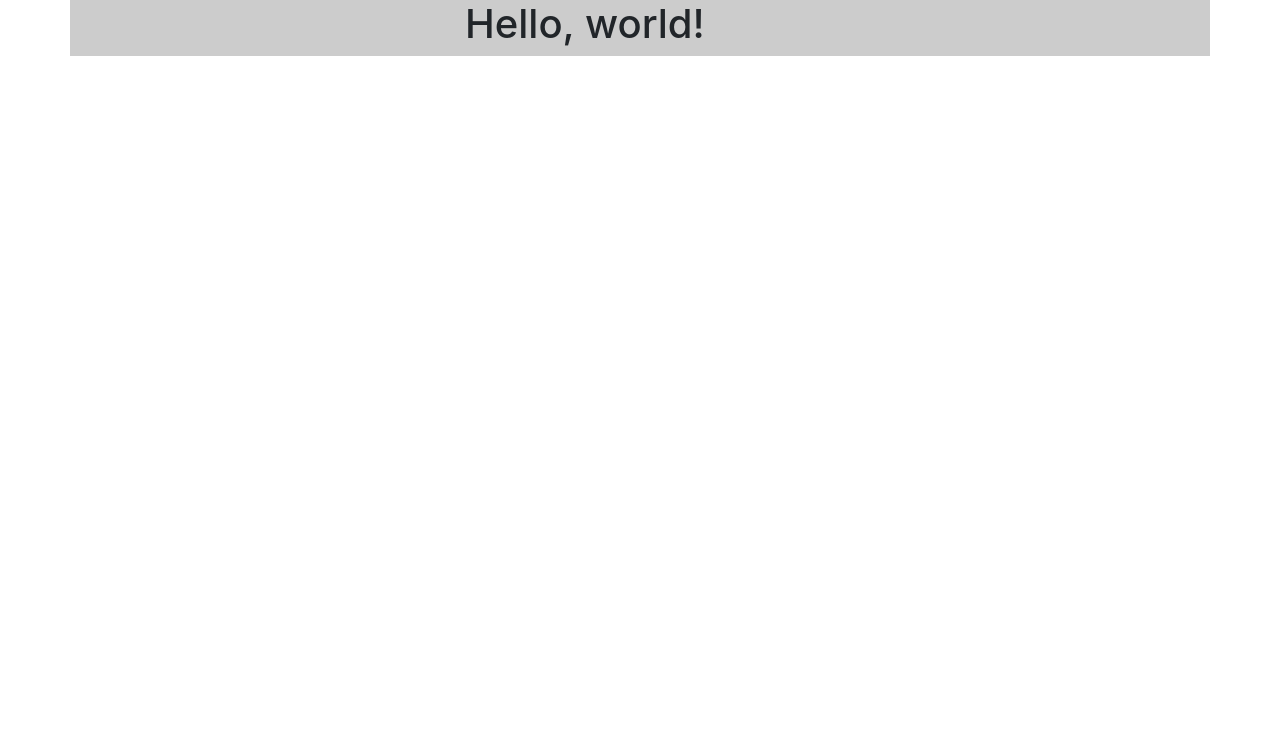
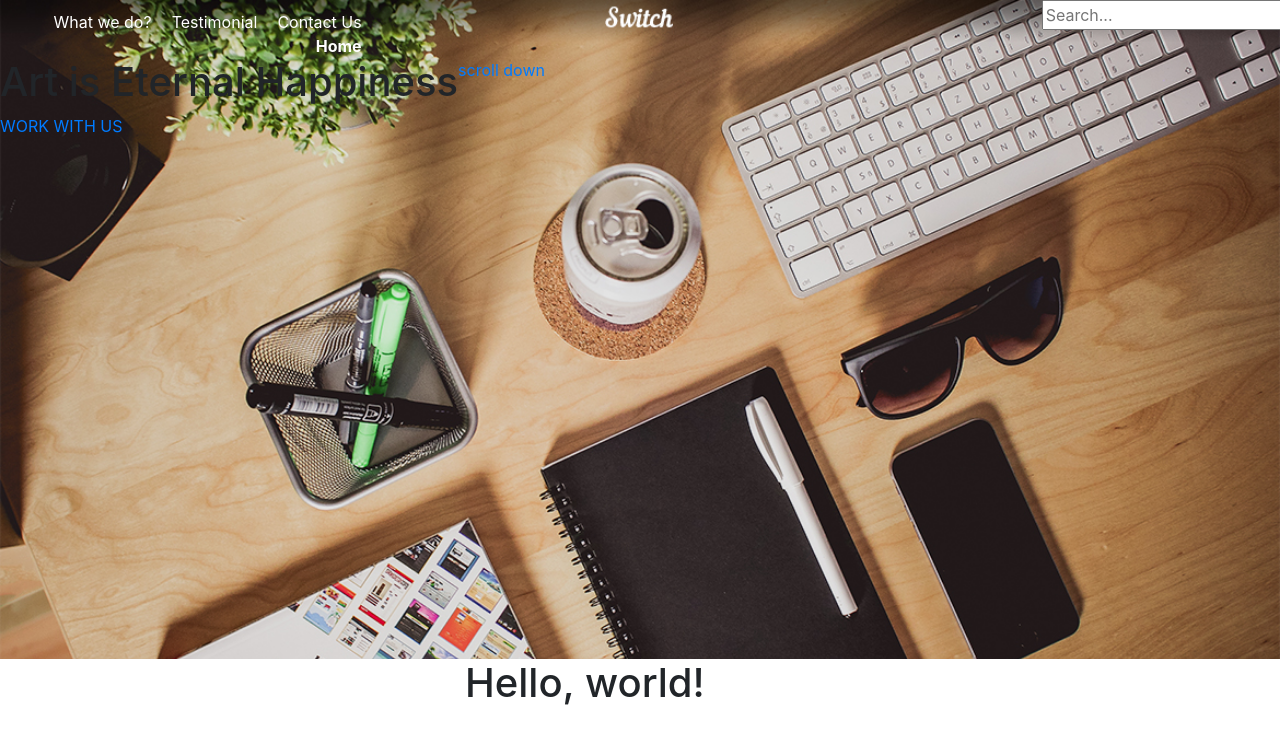
Before and after one commit to barbaraalcala/Parcial-2, a plain HTML site: page ResposiveDesign/index.html in a window 1280 px wide. Drawn offline with nearby package versions, Linux system fonts and the light colour scheme.

Commit message:
Actividad en el <nav> 12 Oct

```diff
--- a/ResposiveDesign/estilo.css
+++ b/ResposiveDesign/estilo.css
@@ -1,3 +1,27 @@
-.col{
-	background: #ccc;
+header{
+	background: url("img/bgheader.jpg");
+	height: 659px;
+	background-repeat: no-repeat;
+	background-size: cover;
 }
+.Negritas{
+	font-weight: bold;
+	color: white;
+}
+ul li{
+	display: inline-block;
+	float: right;
+	padding: 0 10px;
+	margin: 0 auto;
+}
+ul li a{
+	color: #ffffff;
+}
+ul{
+	padding-top: 10px;
+}
+nav {
+  vertical-align: top;
+  margin-left: -40px;
+  margin-top: 0px;
+}
--- a/ResposiveDesign/index.html
+++ b/ResposiveDesign/index.html
@@ -8,6 +8,32 @@
   <title>Hello, world!</title> <!--Definir título en la barra de título-->
 </head>
 <body>
+  <header class="container-fluid">
+
+    <div class="row">
+     <nav class="col-md-4">
+      <ul>
+        <li><a href="#">Contact Us</a></li>
+        <li><a href="#">Testimonial</a></li>
+        <li><a href="#">What we do?</a></li>
+        <li><a href="#" class="Negritas">Home</a></li>
+      </ul>
+    </nav>
+
+    <div class="col-md-2 offset-md-6">
+      <form action="a">
+        <input type="text" placeholder= "Search...">
+      </form>
+    </div>
+
+    <div>
+      <h1>Art is Eternal Happiness</h1>
+      <a href="#">WORK WITH US</a>
+    </div>
+    <div>
+      <a href="#">scroll down</a>
+    </div>
+  </header>
   <!-- <a href="#" class="btn btn-danger">Ir a google.com</a> -->
   <div class="container">
     <div class="row">
```
Also changed, not shown: ResposiveDesign/img/bgheader.jpg (added).
